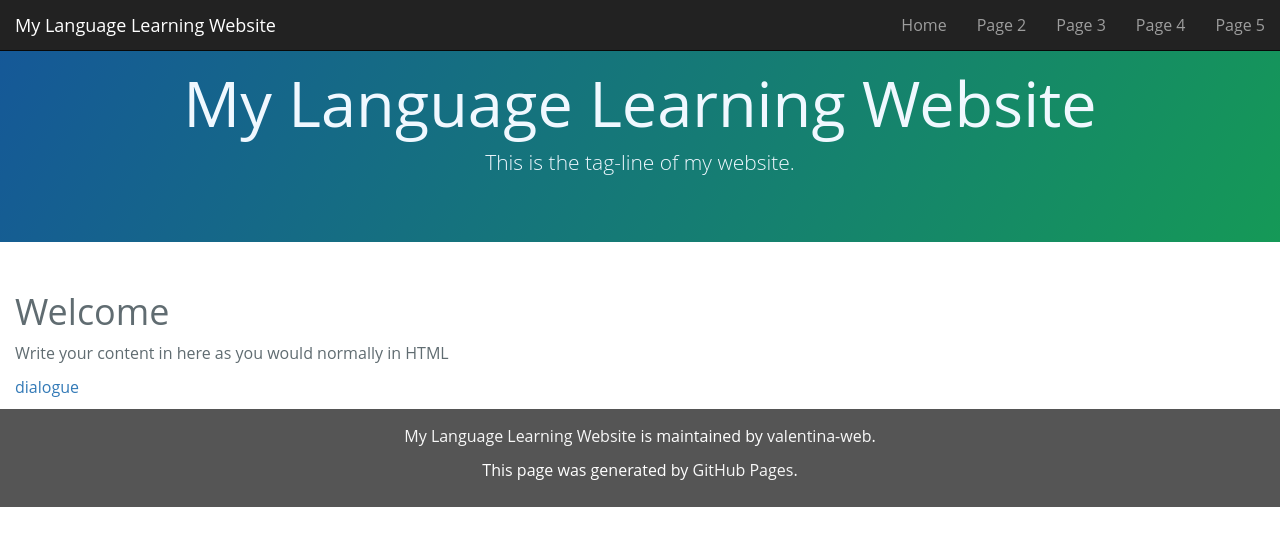
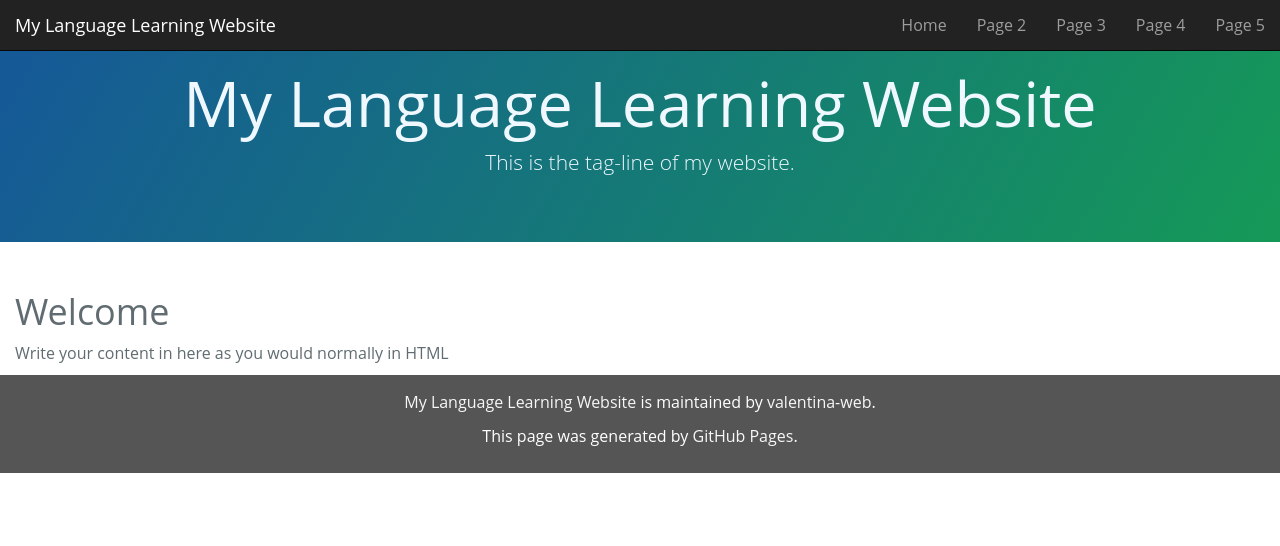
Before and after one commit to valentina-web/SML5202-2020-Final-Valentina, a Jekyll site: the page built from index.md, in a window 1280 px wide. Shown: the top 546 px of the page. Built offline with Jekyll 4.4.1, drawn with Linux system fonts in a browser that asks for light colours; our own code applies the rules of GitHub Pages for plain Markdown files.

Commit message:
Update index.md

```diff
--- a/index.md
+++ b/index.md
@@ -1,3 +1,2 @@
 <h1>Welcome</h1>
 <p>Write your content in here as you would normally in HTML</p>
-[dialogue](https://clyp.it/kr33fs2v)
```
